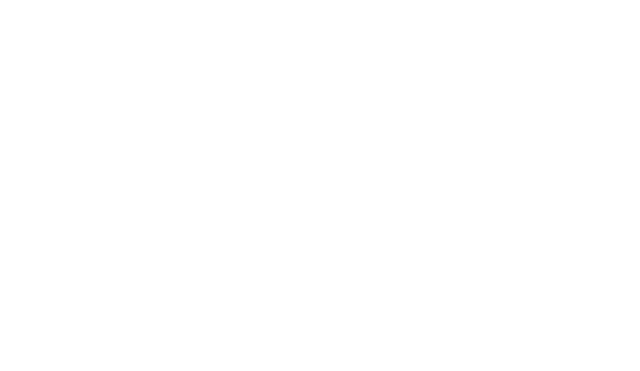
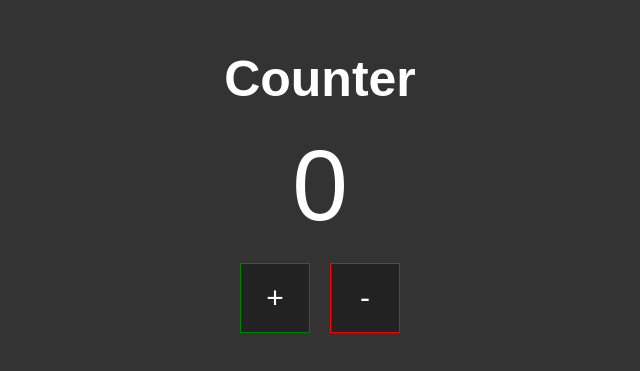
Before and after one commit to Kanat1ch/redux-practice, a React (Create React App) app: page / in a window 1280 px wide. Shown: the part 209-580 px from the top of the page, without its empty margins (320-960 px from the left). Built offline with nearby package versions, Linux system fonts and the light colour scheme.

Commit message:
component connection

```diff
--- a/src/App.js
+++ b/src/App.js
@@ -1,12 +1,29 @@
 import React, { Component } from 'react'
+import {connect} from 'react-redux'
+import './App.scss'
 
 class App extends Component {
+  render() {
 
-  render() {
+    const {counter} = this.props
+
     return(
-      <h1></h1>
+      <div className="App">
+        <h1>Counter</h1>
+        <p>{counter}</p>
+        <div className="buttons">
+          <button className="btn btn-plus">+</button>
+          <button className="btn btn-minus">-</button>
+        </div>
+      </div>
     )
   }
 }
 
-export default App
+function mapStateToProps(state) {
+  return {
+    counter: state.counter
+  }
+}
+
+export default connect(mapStateToProps)(App)
--- a/src/App.scss
+++ b/src/App.scss
@@ -0,0 +1,55 @@
+* {
+  margin: 0;
+  padding: 0;
+  box-sizing: border-box;
+}
+
+body {
+  display: flex;
+  justify-content: center;
+  align-items: center;
+  width: 100%;
+  min-height: 100vh;
+  background-color: #333;
+  text-align: center;
+  color: #fff;
+  font-family: sans-serif;
+}
+
+h1 {
+  font-size: 50px;
+}
+
+p {
+  font-size: 100px;
+  margin: 20px 0;
+}
+
+.buttons {
+  display: flex;
+  justify-content: center;
+  align-items: center;
+
+  .btn {
+    width: 70px;
+    height: 70px;
+    display: flex;
+    justify-content: center;
+    align-items: center;
+    color: #fff;
+    background-color: #222;
+    outline: none;
+    border: 1px solid;
+    margin: 0 10px;
+    font-size: 30px;
+    cursor: pointer;
+
+    &-plus {
+      border-color: green;
+    }
+
+    &-minus {
+      border-color: red;
+    }
+  }
+}
--- a/src/index.js
+++ b/src/index.js
@@ -2,10 +2,16 @@
 import ReactDOM from 'react-dom'
 import App from './App'
 import reportWebVitals from './reportWebVitals'
+import {createStore} from 'redux'
+import rootReducer from './redux/rootReducer'
+import {Provider} from 'react-redux'
 
+const store = createStore(rootReducer)
 
 const app = (
-  <App />
+  <Provider store={store}>
+    <App />
+  </Provider>
 )
 
 ReactDOM.render(
--- /dev/null
+++ b/src/redux/rootReducer.js
@@ -0,0 +1,7 @@
+const initialState = {
+  counter: 0
+}
+
+export default function rootReducer(state = initialState, action) {
+  return state
+}
```
